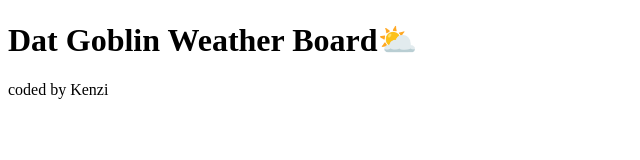
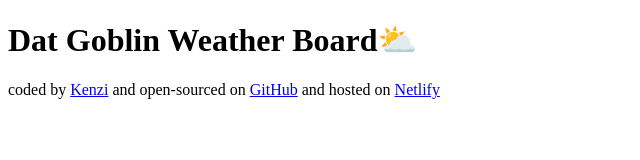
Before and after one commit to Kenzimonster/goblin-weather-board, a plain HTML site: page index.html in a window 1280 px wide. Shown: the whole page, without its empty margins (0-640 px from the left). Drawn offline with Linux system fonts and the light colour scheme.

Commit message:
updated the footer
added links to the foot note and made it more readable

```diff
--- a/index.html
+++ b/index.html
@@ -10,7 +10,14 @@
       <h1>Dat Goblin Weather Board⛅</h1>
     </header>
     <footer>
-      <p>coded by Kenzi</p>
+      <p>
+        coded by
+        <a href="https://github.com/Kenzimonster" target="_blank">Kenzi</a>
+        and open-sourced on
+        <a href="https://github.com/Kenzimonster/goblin-weather-board" target="_blank">GitHub</a>
+          and hosted on
+        <a href="https://goblin-weather-board.netlify.app" target="_blank">Netlify</a>
+      </p>
     </footer>
   </body>
 </html>
```
